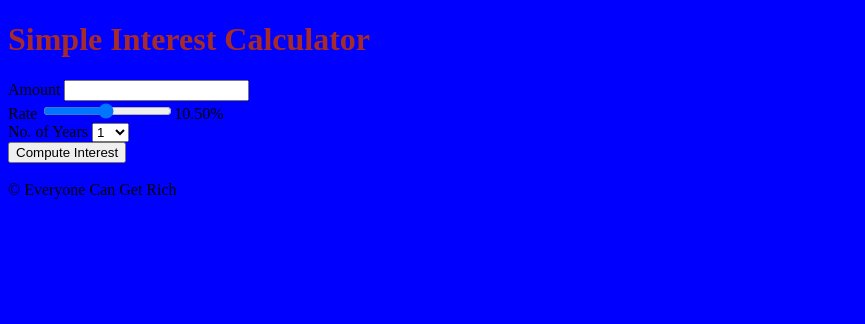
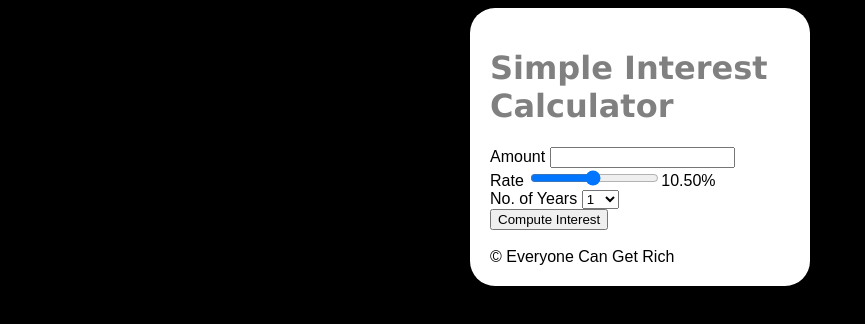
Before and after one commit to burhansenkkal/IBM, a plain HTML site: page index.html in a window 1280 px wide. Shown: the whole page, without its empty margins (0-865 px from the left). Drawn offline with Linux system fonts and the light colour scheme.

Commit message:
FINAL PROJECT

```diff
--- a/style.css
+++ b/style.css
@@ -1,2 +1,5 @@
-body {background-color:blue;}
-h1{color:brown;}
+body {background-color:black;font-family:arial;color:white}
+h1{color:grey;font-family:verdana}
+.maindiv {
+    background-color: white; color: black; width: 300px; padding: 20px; border-radius: 25px; margin: auto;
+}
```
